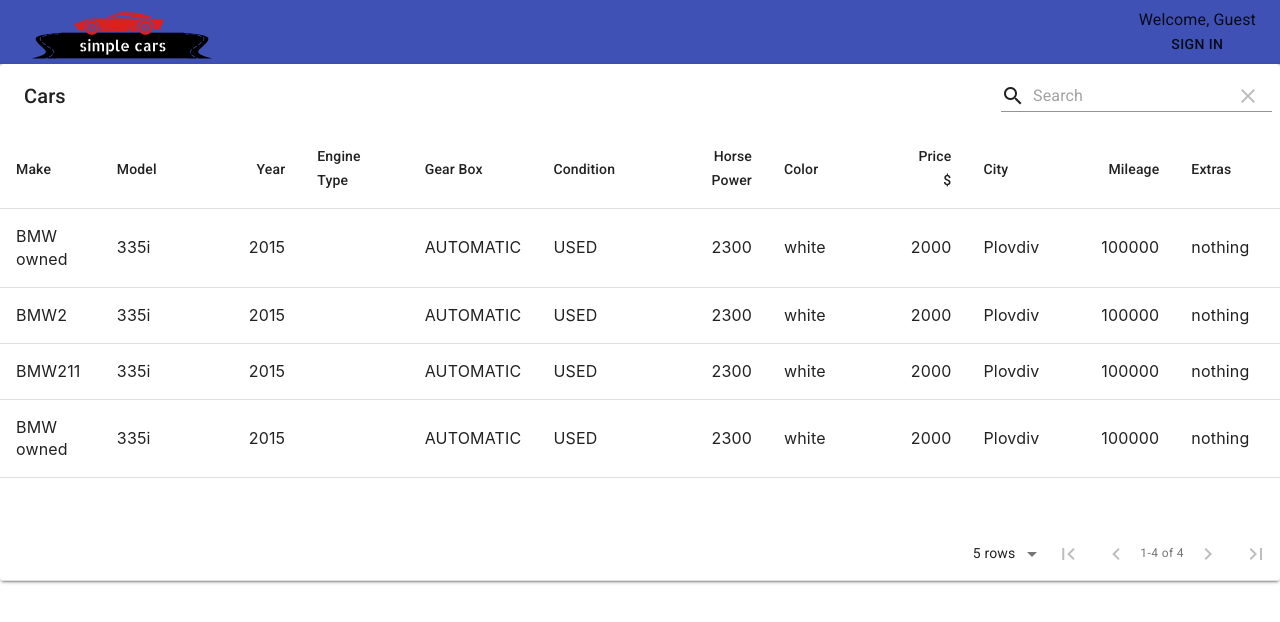
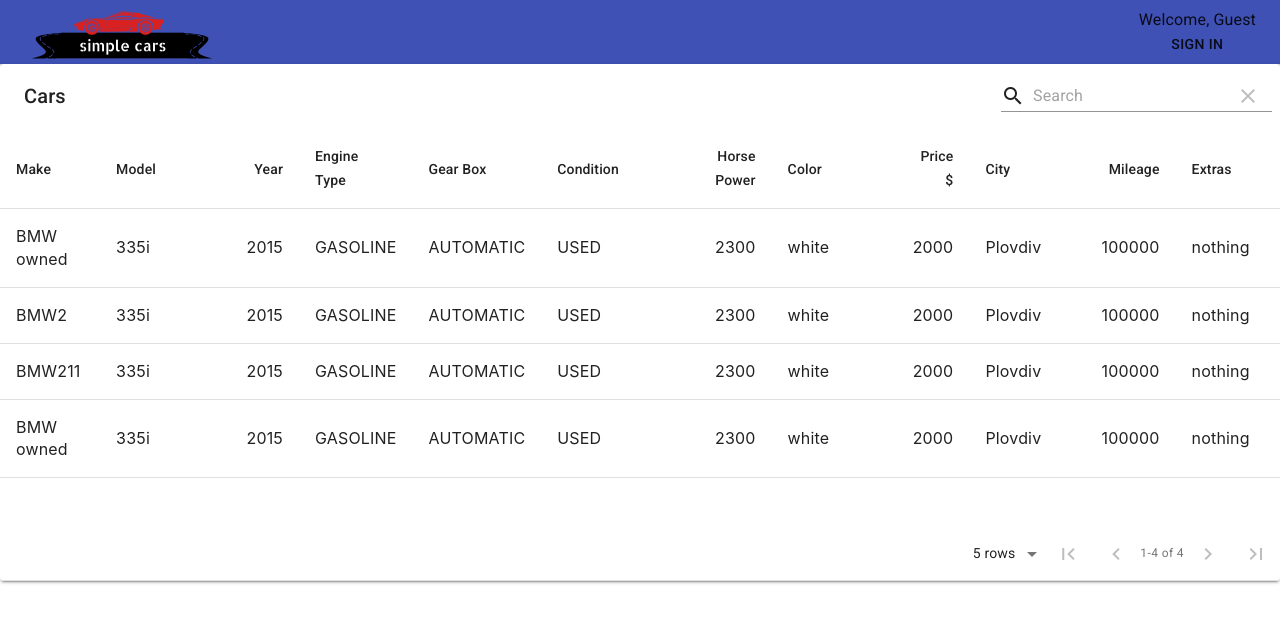
Before and after one commit to ivankraev/Simple-Cars, a React (Create React App) app: page /cars in a window 1280 px wide. Shown: the top 622 px of the page. Built offline with nearby package versions, Linux system fonts and the light colour scheme; no server answers.

Commit message:
add validation to create

```diff
--- a/src/containers/HomePage/HomePage.jsx
+++ b/src/containers/HomePage/HomePage.jsx
@@ -1,75 +1,75 @@
-import React, { useEffect } from 'react'
-import { useMemo } from 'react'
-import { useSelector } from 'react-redux'
-import MaterialTable from 'material-table'
-import { tableTitleColumns } from '../../common/tableTitleColumns'
-import { useCrudActions } from '../../hooks/useActions'
-import { isEqual } from 'lodash'
+import React, { useEffect } from "react";
+import { useMemo } from "react";
+import { useSelector } from "react-redux";
+import MaterialTable from "material-table";
+import { tableTitleColumns } from "../../common/tableTitleColumns";
+import { useCrudActions } from "../../hooks/useActions";
+import { isEqual } from "lodash";
 const HomePage = () => {
   // ALL CRUD ACTIONS
-  const {
-    getCarsStart,
-    createCarStart,
-    deleteCarStart,
-    editCarStart,
-  } = useCrudActions()
+  const { getCarsStart, createCarStart, deleteCarStart, editCarStart } =
+    useCrudActions();
   //USER AND CARS INFORMATION
-  const token = useSelector((state) => state.login.user?.accessToken)
-  const user = useSelector((state) => state.login.user)
-  const cars = useSelector((state) => state.getAll.cars)
+  const token = useSelector((state) => state.login.user?.accessToken);
+  const user = useSelector((state) => state.login.user);
+  const cars = useSelector((state) => state.getAll.cars);
   //FIGURE OUT IF USER IS LOGGED IN AND LIFTING OWNED CARS ON TOP OF THE TABLE
   const sortCars = useMemo(() => {
-    let sortedCars = cars
+    let sortedCars = cars;
     if (user) {
-      const userCars = cars.filter((car) => car.user.id === user._id)
-      const otherCars = cars.filter((car) => car.user.id !== user._id)
-      sortedCars = [...userCars, ...otherCars]
+      const userCars = cars.filter((car) => car.user.id === user._id);
+      const otherCars = cars.filter((car) => car.user.id !== user._id);
+      sortedCars = [...userCars, ...otherCars];
     }
-    return sortedCars
-  }, [cars, user])
+    return sortedCars;
+  }, [cars, user]);
 
   useEffect(() => {
-    getCarsStart()
-  }, [])
-  console.log(cars)
+    getCarsStart();
+  }, []);
+
+  const validateRow = (row) => {
+    return Object.values(row).length === 12;
+  };
+
   return (
     <>
       <MaterialTable
         columns={tableTitleColumns}
         data={sortCars}
         title="Cars"
-        options={{ addRowPosition: 'first', actionsColumnIndex: -1 }}
+        options={{ addRowPosition: "first", actionsColumnIndex: -1 }}
         editable={{
           onRowAdd: user
             ? (rowData) =>
                 new Promise((resolve) => {
-                  resolve()
-                  createCarStart(token, user, rowData)
+                  resolve();
+                  validateRow(rowData) && createCarStart(token, user, rowData);
                 })
             : null,
           isEditHidden: user ? (row) => row.user.id !== user._id : null,
           onRowUpdate: user
             ? (newRowData, oldRowData) =>
                 new Promise((resolve) => {
-                  resolve()
+                  resolve();
                   //CHECKS IF NEW AND OLD DATA ARE EQUAL AND RETURNS IF SO
-                  const { tableData, ...otherProps } = oldRowData
-                  if (isEqual(newRowData, { ...otherProps })) return
-                  editCarStart(token, user, newRowData)
+                  const { tableData, ...otherProps } = oldRowData;
+                  if (isEqual(newRowData, { ...otherProps })) return;
+                  editCarStart(token, user, newRowData);
                 })
             : null,
           isDeleteHidden: user ? (row) => row.user.id !== user._id : null,
           onRowDelete: user
             ? (selectedRow) =>
                 new Promise((resolve) => {
-                  resolve()
-                  deleteCarStart(token, user, selectedRow)
+                  resolve();
+                  deleteCarStart(token, user, selectedRow);
                 })
             : null,
         }}
       />
     </>
-  )
-}
+  );
+};
 
-export default HomePage
+export default HomePage;
--- a/src/reducers/get-cars.reducer.js
+++ b/src/reducers/get-cars.reducer.js
@@ -8,7 +8,7 @@
       make: 'BMW owned',
       model: '335i',
       year: 2015,
-      enginType: 'GASOLINE',
+      engineType: 'GASOLINE',
       gearBox: 'AUTOMATIC',
       condition: 'USED',
       horsePower: 2300,
@@ -26,7 +26,7 @@
       make: 'BMW2',
       model: '335i',
       year: 2015,
-      enginType: 'GASOLINE',
+      engineType: 'GASOLINE',
       gearBox: 'AUTOMATIC',
       condition: 'USED',
       horsePower: 2300,
@@ -44,7 +44,7 @@
       make: 'BMW211',
       model: '335i',
       year: 2015,
-      enginType: 'GASOLINE',
+      engineType: 'GASOLINE',
       gearBox: 'AUTOMATIC',
       condition: 'USED',
       horsePower: 2300,
@@ -62,7 +62,7 @@
       make: 'BMW owned',
       model: '335i',
       year: 2015,
-      enginType: 'GASOLINE',
+      engineType: 'GASOLINE',
       gearBox: 'AUTOMATIC',
       condition: 'USED',
       horsePower: 2300,
```
